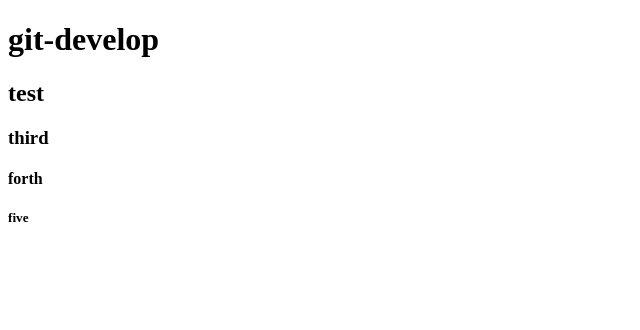
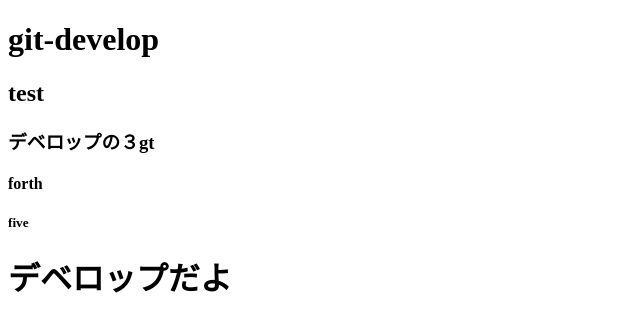
Before and after one commit to Toshihisa-Handa/c_git-test, a plain HTML site: page index.html in a window 1280 px wide. Shown: the whole page, without its empty margins (0-640 px from the left). Drawn offline with Linux system fonts and the light colour scheme.

Commit message:
ひらがなついか

```diff
--- a/index.html
+++ b/index.html
@@ -10,10 +10,10 @@
 
 <h1>git-develop</h1>
 <h2>test</h2>
-<h3>third</h3>
+<h3>デベロップの３gt</h3>
 <h4>forth</h4>
 <h5>five</h5>
 
-
+<h1>デベロップだよ</h1>
 </body>
 </html>
```
